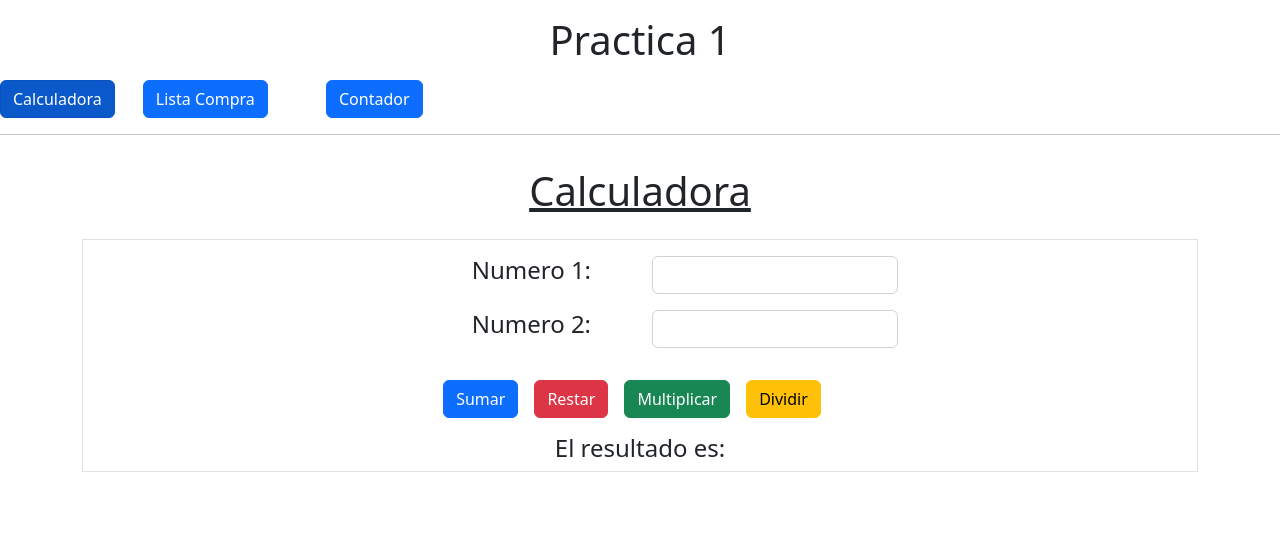
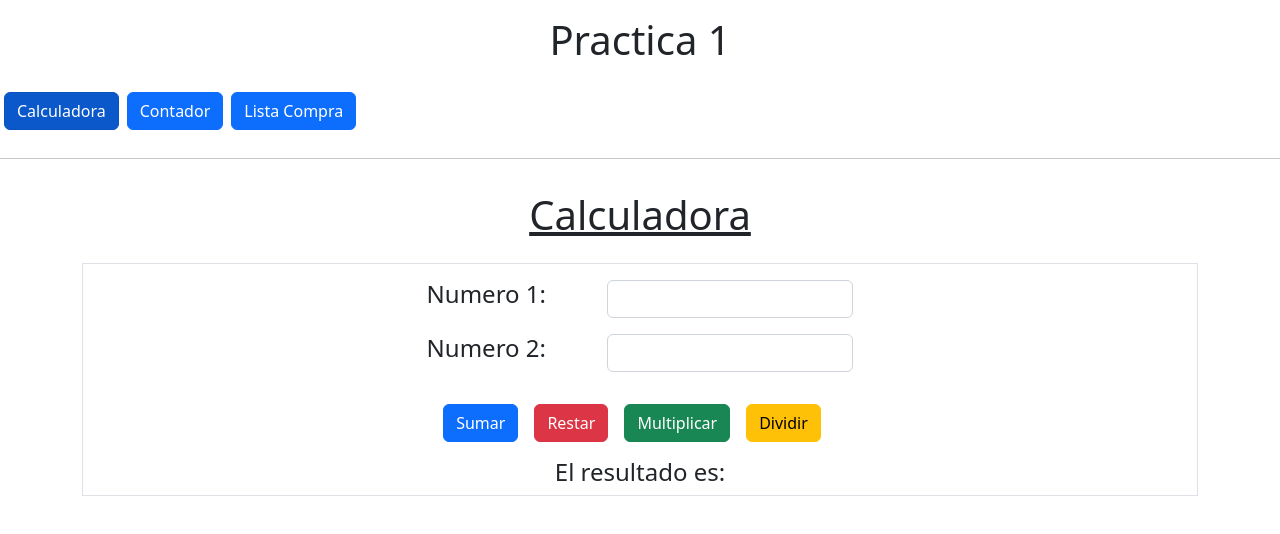
Before and after one commit to j486/ContadorYCalculadora, an Angular app: page /calculadora in a window 1280 px wide. Shown: the top 534 px of the page. Built offline with nearby package versions, Linux system fonts and the light colour scheme.

Commit message:
Cambio diseños

```diff
--- a/src/app/app.component.html
+++ b/src/app/app.component.html
@@ -1,15 +1,17 @@
 
- <h1 class="text-center m-3">Practica 1</h1>
- <div class="row">
-  <div class="col col-1">
-    <button class="btn btn-primary" routerLink="calculadora" routerLinkActive="active">Calculadora</button>
-  </div>
-  <div class="col col-2 text-center">
-    <button class="btn btn-primary" routerLink="lista-compra" routerLinkActive="active">Lista Compra</button>
-  </div>
-  <div class="col-1">
-    <button class="btn btn-primary" routerLink="contador" routerLinkActive="active">Contador</button>
-  </div>
-</div>
+<h1 class="text-center m-3">Practica 1</h1>
+<nav class="navbar navbar-expand-lg">
+  <ul class="navbar-nav">
+    <li class="nav-item m-1">
+      <button class="btn btn-primary" routerLink="calculadora" routerLinkActive="active">Calculadora</button>
+    </li>
+    <li class="nav-item m-1">
+      <button class="btn btn-primary nav-item" routerLink="contador" routerLinkActive="active">Contador</button>
+    </li>
+    <li class="nav-item m-1">
+      <button class="btn btn-primary nav-item" routerLink="lista-compra" routerLinkActive="active">Lista Compra</button>
+    </li>
+  </ul>
+</nav>
 <hr>
 <router-outlet></router-outlet>
--- a/src/app/app.module.ts
+++ b/src/app/app.module.ts
@@ -8,6 +8,7 @@ import { CalculadoraComponent } from './componentes/calculadora/calculadora.comp
 import { FormsModule } from '@angular/forms';
 import { ListaCompraComponent } from './componentes/lista-compra/lista-compra.component';
 import { MostrarListaCompraComponent } from './componentes/mostrar-lista-compra/mostrar-lista-compra.component'; // Importa FormsModule
+import { ListaCompraInputComponent } from './componentes/lista-compra-input/lista-compra-input.component';
 
 @NgModule({
   declarations: [
@@ -15,7 +16,8 @@ import { MostrarListaCompraComponent } from './componentes/mostrar-lista-compra/
     ContadorComponent,
     CalculadoraComponent,
     ListaCompraComponent,
-    MostrarListaCompraComponent
+    MostrarListaCompraComponent,
+    ListaCompraInputComponent
   ],
   imports: [
     BrowserModule,
--- a/src/app/componentes/calculadora/calculadora.component.html
+++ b/src/app/componentes/calculadora/calculadora.component.html
@@ -8,8 +8,7 @@
         <div class="col">
             <form class="border">
 
-                <div class="row m-3">
-                    <div class="col-4"></div>
+                <div class="row m-3 justify-content-center">
                     <div class="col-2">
                         <h4 >Numero 1:</h4>
                     </div>
@@ -18,8 +17,7 @@
                     </div>
                 </div>
 
-                <div class="row m-3">
-                    <div class="col-4"></div>
+                <div class="row m-3 justify-content-center">
                     <div class="col-2">
                         <h4 >Numero 2:</h4>
                     </div>
--- a/src/app/componentes/contador/contador.component.html
+++ b/src/app/componentes/contador/contador.component.html
@@ -1,11 +1,8 @@
 <div class="row">
   <div class="col text-center m-3">
     <h1 class="text-decoration-underline">Contador</h1>
-  </div>
-</div>
-<div class="row">
-  <div class="col  text-center">
-    <h3>Numero: {{contador}}</h3>
+
+    <h3 class="mt-5">Numero: {{contador}}</h3>
     <button (click)="aumentar()" class="btn btn-primary">Aumentar</button>
     <button (click)="disminuir()" class="btn btn-danger m-3">Disminuir</button>
   </div>
--- a/src/app/componentes/lista-compra-input/lista-compra-input.component.html
+++ b/src/app/componentes/lista-compra-input/lista-compra-input.component.html
@@ -1 +1 @@
-<p>lista-compra-input works!</p>
+<input type="text" #txtProducto class="form-control" (keyup.enter)="insertarProducto()">
--- a/src/app/componentes/lista-compra/lista-compra.component.html
+++ b/src/app/componentes/lista-compra/lista-compra.component.html
@@ -1,6 +1,12 @@
-<app-lista-compra-input (onEnter)="insertarProducto($event)"></app-lista-compra-input>
-<div class="row">
-    <div class="col">
-        <app-mostrar-lista-compra [lista]="productos"></app-mostrar-lista-compra>
+
+<div class="container">
+    <h2>Lista Compra</h2>
+    <div class="row mt-3">
+        <div class="col">
+            <app-lista-compra-input (onEnter)="insertarProducto($event)"></app-lista-compra-input>
+        </div>
+        <div class="col">
+            <app-mostrar-lista-compra [lista]="productos"></app-mostrar-lista-compra>
+        </div>
     </div>
 </div>
```
